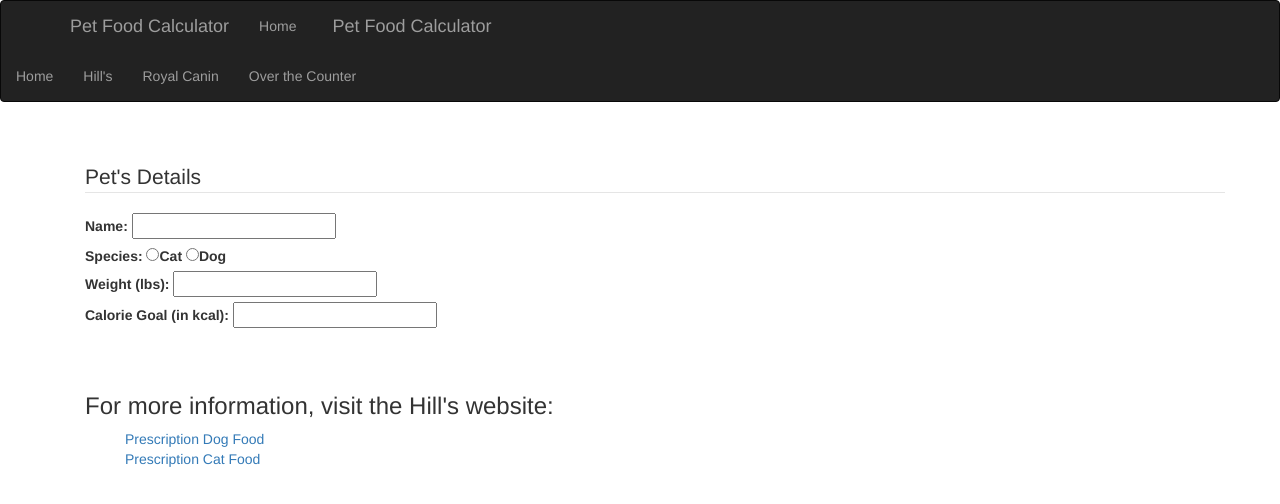
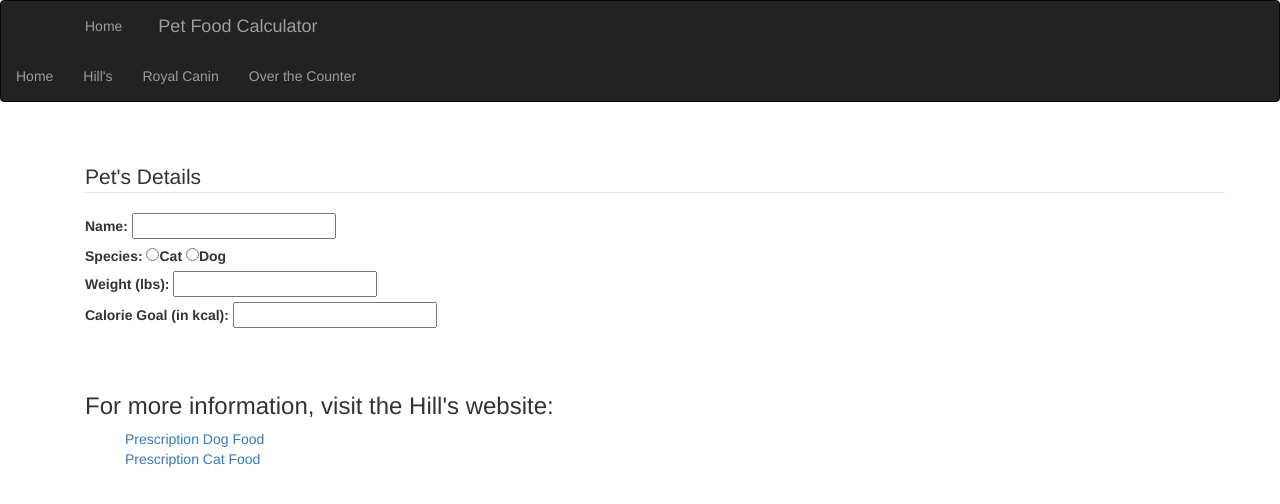
Before and after one commit to colburnh/colburnh.github.io, a plain HTML site: page hills.html in a window 1280 px wide. Drawn offline with nearby package versions, Linux system fonts and the light colour scheme.

Commit message:
Update hills.html

```diff
--- a/hills.html
+++ b/hills.html
@@ -13,9 +13,7 @@
     <!-- menu bar -->
     <nav class="navbar navbar-inverse navbar-fixed">
         <div class="container">
-        <div class="navbar-header">
-            <a class="navbar-brand" href="home.html">Pet Food Calculator</a>
-        </div>
+
         <ul class="nav navbar-nav">
             <li><a href="home.html">Home</a></li>
             <a class="navbar-brand" href="index.html">Pet Food Calculator</a>
```
